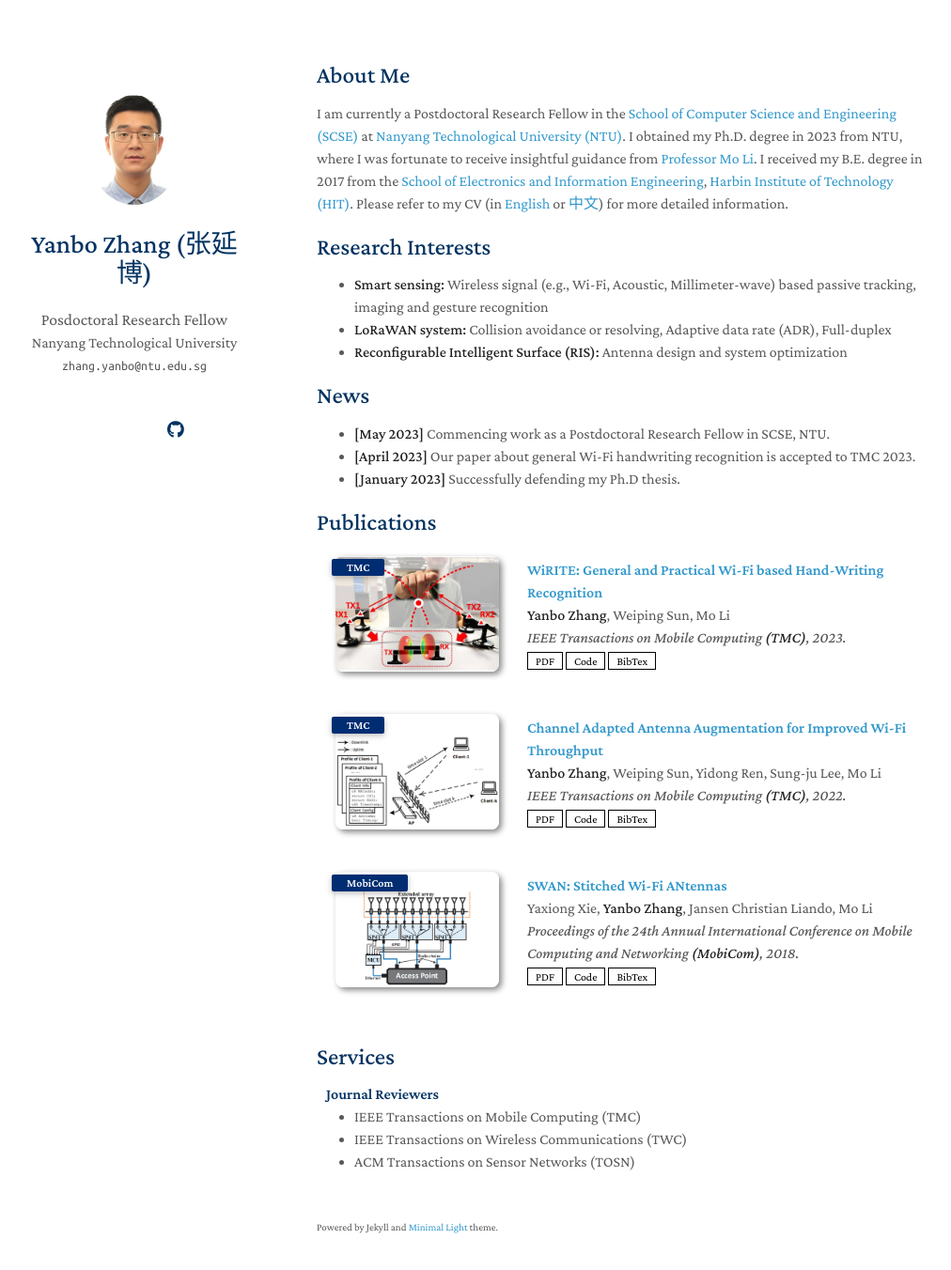
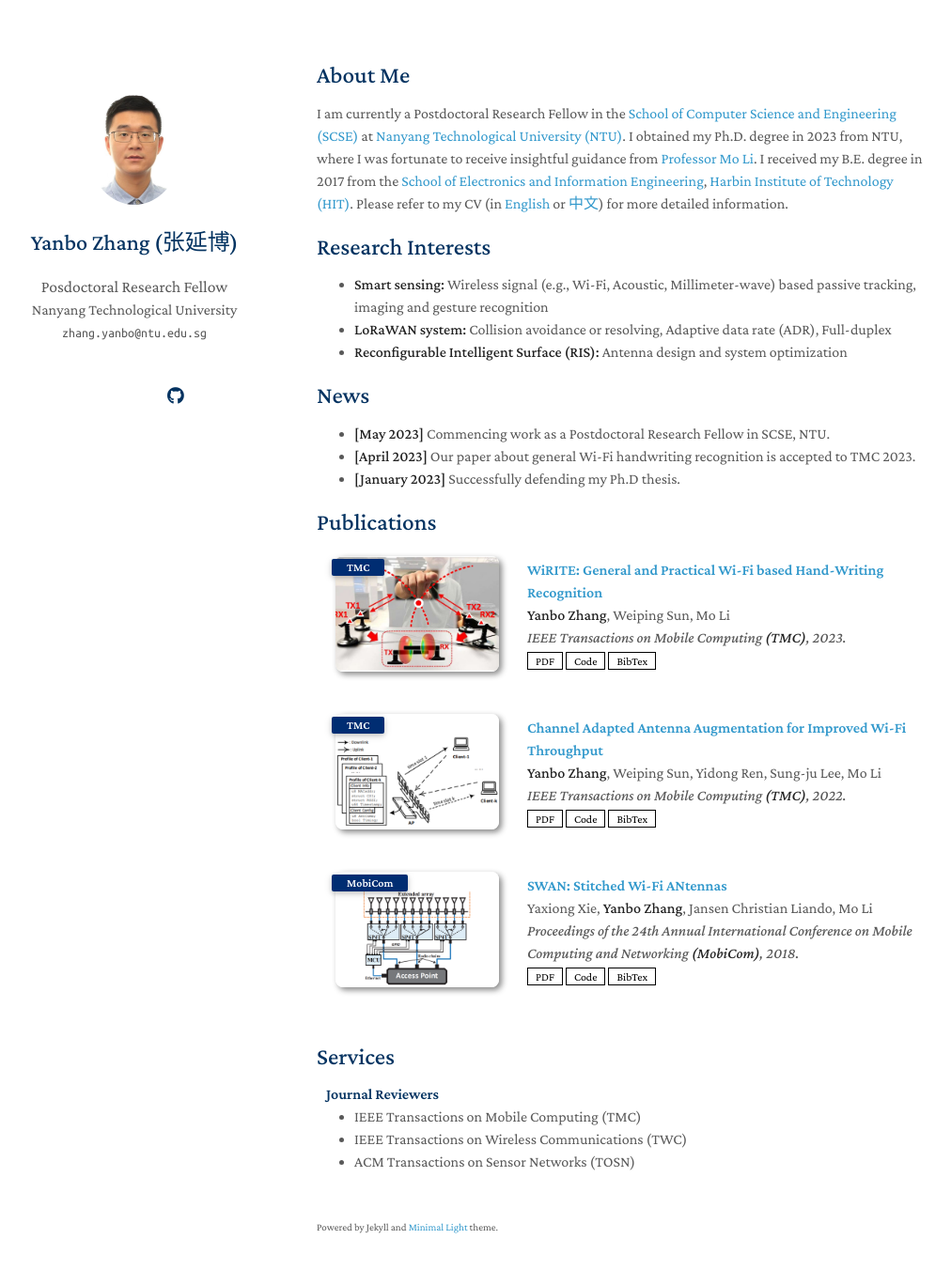
Before and after one commit to yanbozhang003/yanbozhang003.github.io, a Jekyll site: the page built from index.md, in a window 1280 px wide and 1387 px high. Shown: the top 1352 px of the window at 94% size, without its empty margins (133-1145 px from the left). Built offline with Jekyll 4.4.1, drawn with Linux system fonts in a browser that asks for light colours; nearby versions of some CDN libraries; a style sheet for code colours, icons or effects is not loaded; our own code applies the rules of GitHub Pages for plain Markdown files.

Commit message:
Update homepage.html

```diff
--- a/_layouts/homepage.html
+++ b/_layouts/homepage.html
@@ -43,7 +43,7 @@
         <a class="image avatar"><img src="{{ site.avatar }}" alt="avatar" /></a>
         {% endif %}
 
-        <h1>{{ site.title }}</h1>
+        <h1 style="font-size: 1.5rem;">{{ site.title }}</h1>
 
         {% if site.position %}
         <position style="font-size:1.10rem;">{{ site.position }}</position>
```
